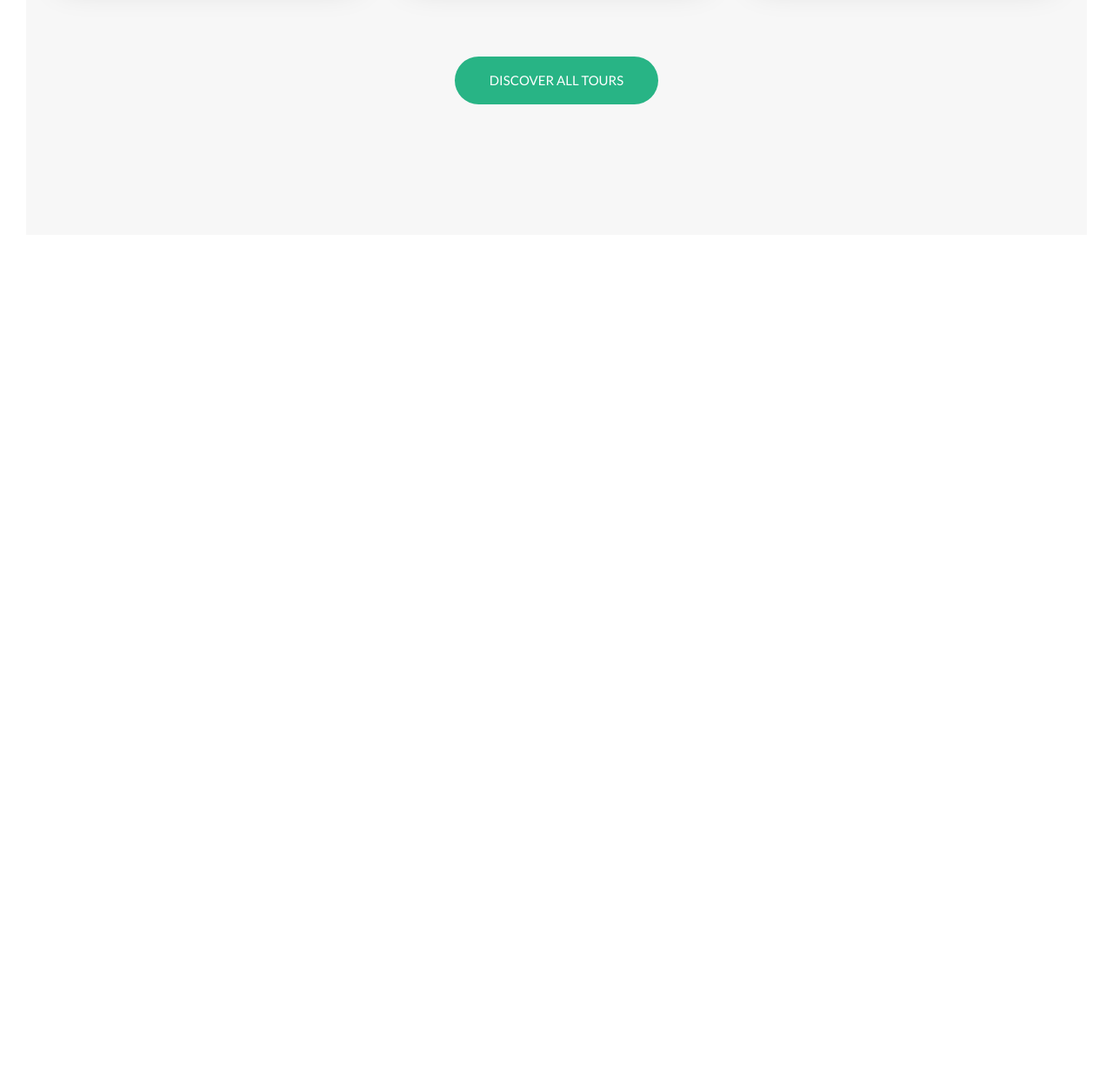
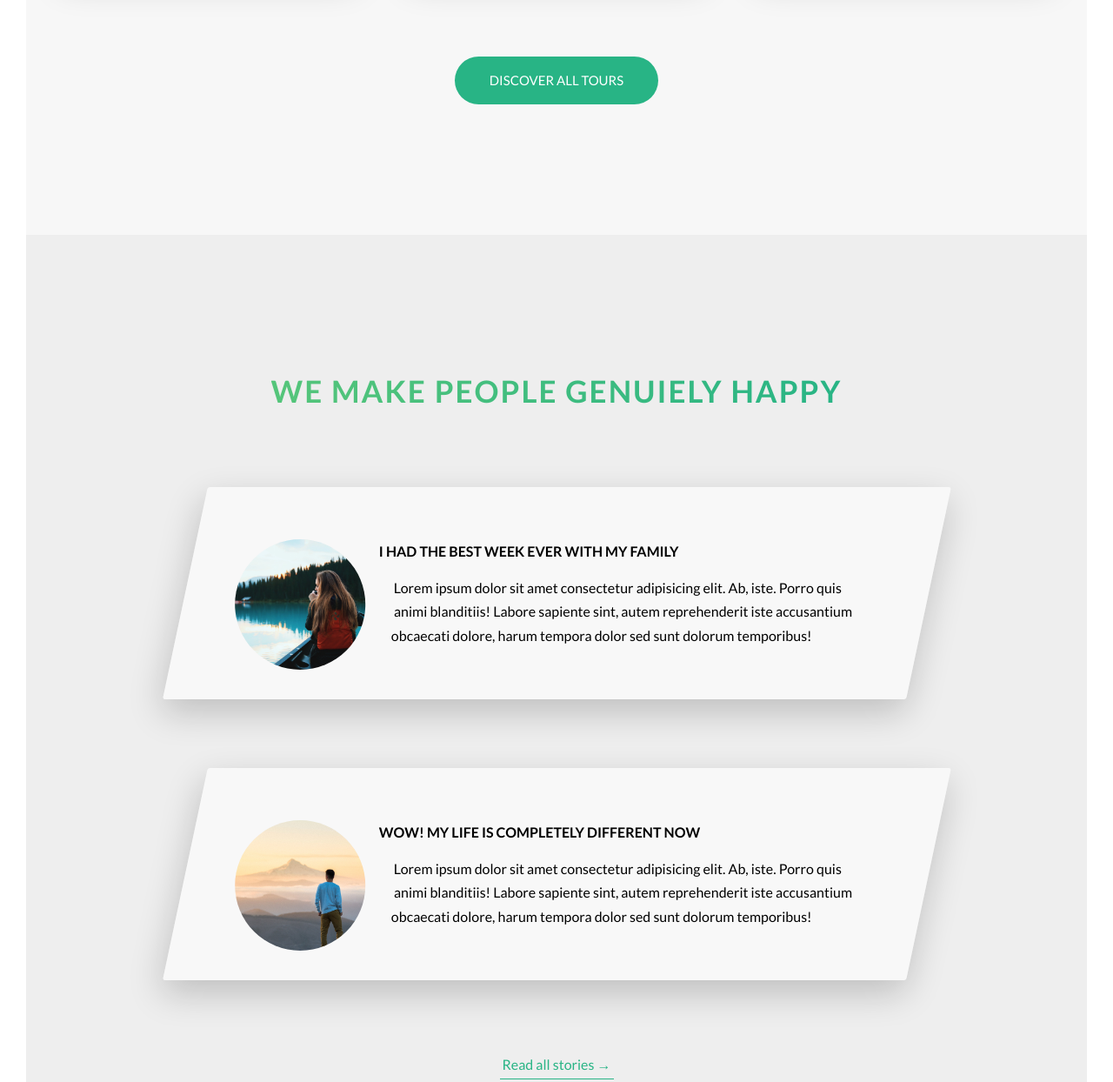
Before and after one commit to Belindaliang51/advanced_CSS_and_Sass, a website: page index.html in a window 1280 px wide. Shown: the part 2857-4101 px from the top of the page at 87% size. Before the commit the page ends 3157 px from the top, so only its background shows below. Drawn offline with Linux system fonts and the light colour scheme.

Commit message:
Finish the content of stories section

```diff
--- a/index.html
+++ b/index.html
@@ -204,6 +204,43 @@
                    <a href="#" class="btn btn--green">Discover all tours</a>
                 </div>
             </section>
+
+            <section class="section-stories">
+                <div class="u-center-text u-margin-bottom-big">
+                    <h2 class="heading-secondary">
+                    We make people genuiely happy
+                    </h2>
+                </div>
+
+                <div class="row">
+                    <div class="story">
+                        <figure class="story__shape">
+                            <img src="img/nat-8.jpg" alt="person on a tour" class="story__img">
+                            <figcaption class="story__caption">Mary Smith</figcaption>
+                        </figure>
+                        <div class="story__text">
+                            <h3 class="heading-tertiary u-margin-bottom-small">I had the best week ever with my family</h3>
+                            <p>Lorem ipsum dolor sit amet consectetur adipisicing elit. Ab, iste. Porro quis animi blanditiis! Labore sapiente sint, autem reprehenderit iste accusantium obcaecati dolore, harum tempora dolor sed sunt dolorum temporibus!</p>
+                        </div>
+                    </div>
+                </div>
+                <div class="row">
+                    <div class="story">
+                        <figure class="story__shape">
+                            <img src="img/nat-9.jpg" alt="person on a tour" class="story__img">
+                            <figcaption class="story__caption">Jack Wilson</figcaption>
+                        </figure>
+                        <div class="story__text">
+                            <h3 class="heading-tertiary u-margin-bottom-small">Wow! My life is completely different now</h3>
+                            <p>Lorem ipsum dolor sit amet consectetur adipisicing elit. Ab, iste. Porro quis animi blanditiis! Labore sapiente sint, autem reprehenderit iste accusantium obcaecati dolore, harum tempora dolor sed sunt dolorum temporibus!</p>
+                        </div>
+                    </div>
+                </div>
+
+                <div class="u-center-text u-margin-top-big">
+                   <a href="#" class=" btn-text">Read all stories &rarr;</a>
+                </div>
+            </section>
         </main>
 
         <!-- <section class="grid-test">
--- /dev/null
+++ b/sass/components/_story.scss
@@ -0,0 +1,70 @@
+
+.story{
+    width:75%;
+    margin:0 auto;
+    box-shadow: 0 1.5rem 4rem rgba($color-black, 0.2);
+    background-color: rgba($color-white , 0.6);
+    border-radius:3px;
+    padding:6rem;
+    padding-left:9rem;
+    font-size: $default-font-size;
+    transform:skewX(-12deg);
+
+    // &>* direct child element is not working this time because of the img setting and text are different, they have to set up seperatly
+
+    &__shape{
+        width:15rem;
+        height:15rem;
+        float:left;
+
+        // define where the content/text to float around the elements, this case is a circle
+        -webket-shape-outside:circle(50% at 50% 50%);
+        shape-outside:circle(50% at 50% 50%);
+
+        // Make the element itself to look like a circle, using the clip-path property
+        -webkit-clip-path:circle(50% at 50% 50%);
+        clip-path:circle(50% at 50% 50%);
+
+        transform:translateX(-3rem) skewX(12deg);
+
+        position: relative;
+    }
+
+    &__img{
+        height: 100%;
+        transform: scale(1.4);
+
+    }
+
+    &__caption {
+        position: absolute;
+        font-size:1.5rem;
+        top:50%;
+        right:50%;
+        transform: translate(50%, 20%);
+        color:$color-white;
+        text-transform: uppercase;
+        text-align: center;
+        opacity:0;
+        transition:all 0.8s;
+        backface-visibility: hidden;
+    }
+
+    &:hover &__caption{
+        opacity: 1;
+        transform: translate(50%, -50%);
+    }
+
+    &:hover &__img{
+        transform: scale(1);
+        filter: blur(3px) brightness(80%);
+    }
+
+    &__text{
+        transform:skewX(12deg);
+    }
+
+
+
+
+}
--- a/sass/main.scss
+++ b/sass/main.scss
@@ -12,6 +12,7 @@
 @import "components/card";
 @import "components/composition";
 @import "components/feature-box";
+@import "components/story";
 
 
 @import "layout/header";
--- a/sass/pages/_home.scss
+++ b/sass/pages/_home.scss
@@ -28,3 +28,9 @@
     margin-top:-10rem;
 
 }
+
+.section-stories{
+    padding: 15rem 0;
+    background-color:#eee;
+
+}
```
Also changed, not shown: README.md, css/style.css.
